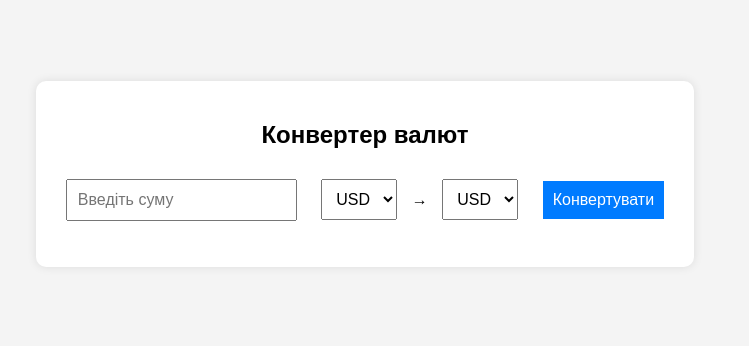
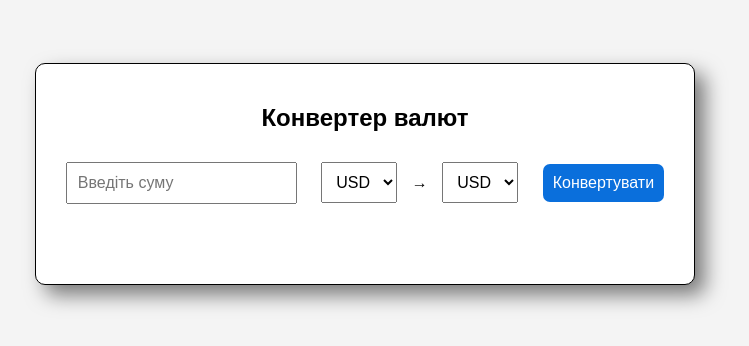
Before and after one commit to ar1234567898/Currency_Converter, a plain HTML site: page index.html in a window 1280 px wide. Shown: the part 234-580 px from the top of the page, without its empty margins (275-1024 px from the left). Drawn offline with Linux system fonts and the light colour scheme.

Commit message:
Update styles.css

```diff
--- a/css/styles.css
+++ b/css/styles.css
@@ -9,10 +9,12 @@ body {
 
 .container {
     background: white;
+    border: black 1px solid;
     padding: 20px;
     border-radius: 10px;
-    box-shadow: 0px 0px 10px rgba(0, 0, 0, 0.1);
+    box-shadow: 10px 10px 20px rgba(0, 0, 0, 0.5);
     text-align: center;
+    min-height: 180px;
 }
 
 input, select, button {
@@ -22,12 +24,13 @@ input, select, button {
 }
 
 button {
-    background: #007bff;
+    background: #0a6fdc;
+    border-radius: 7px;
     color: white;
     border: none;
     cursor: pointer;
 }
 
 button:hover {
-    background: #0056b3;
+    background: #003e81;
 }
```
